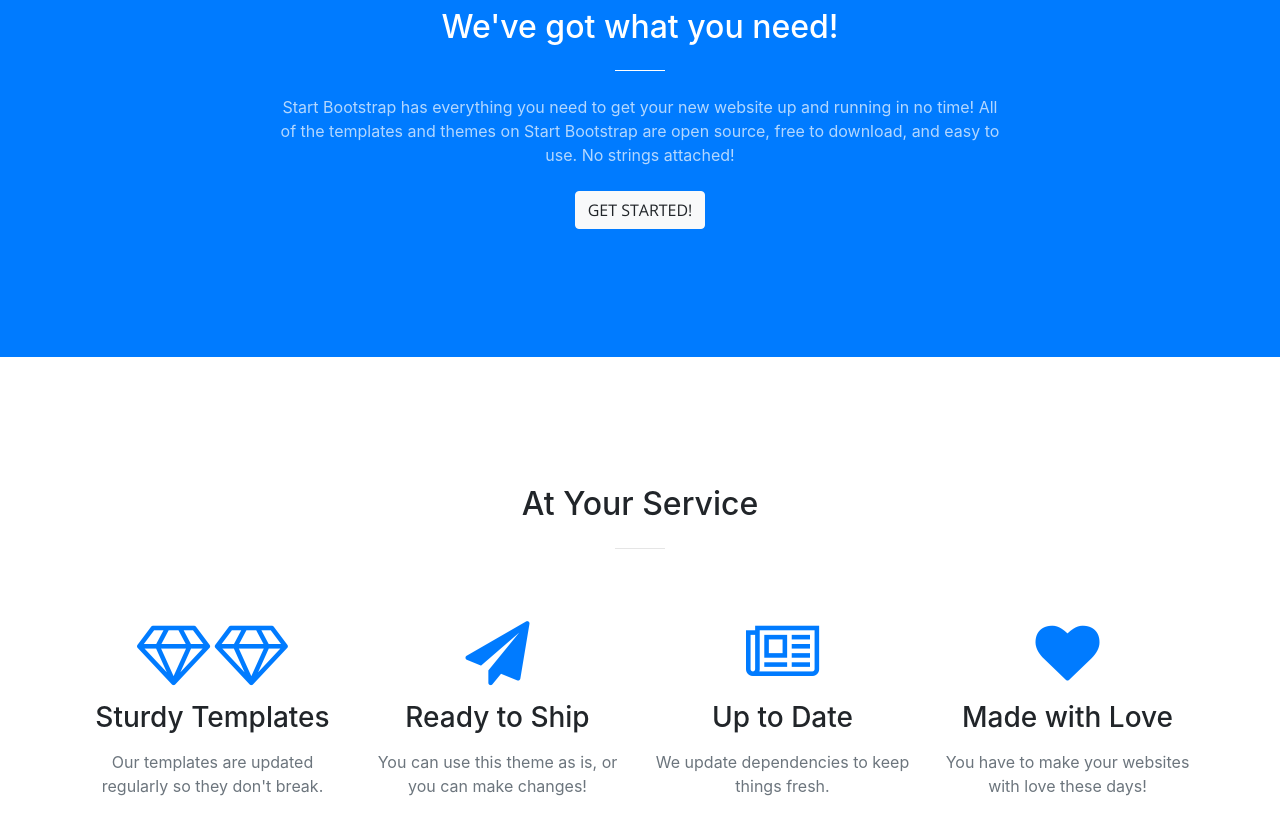
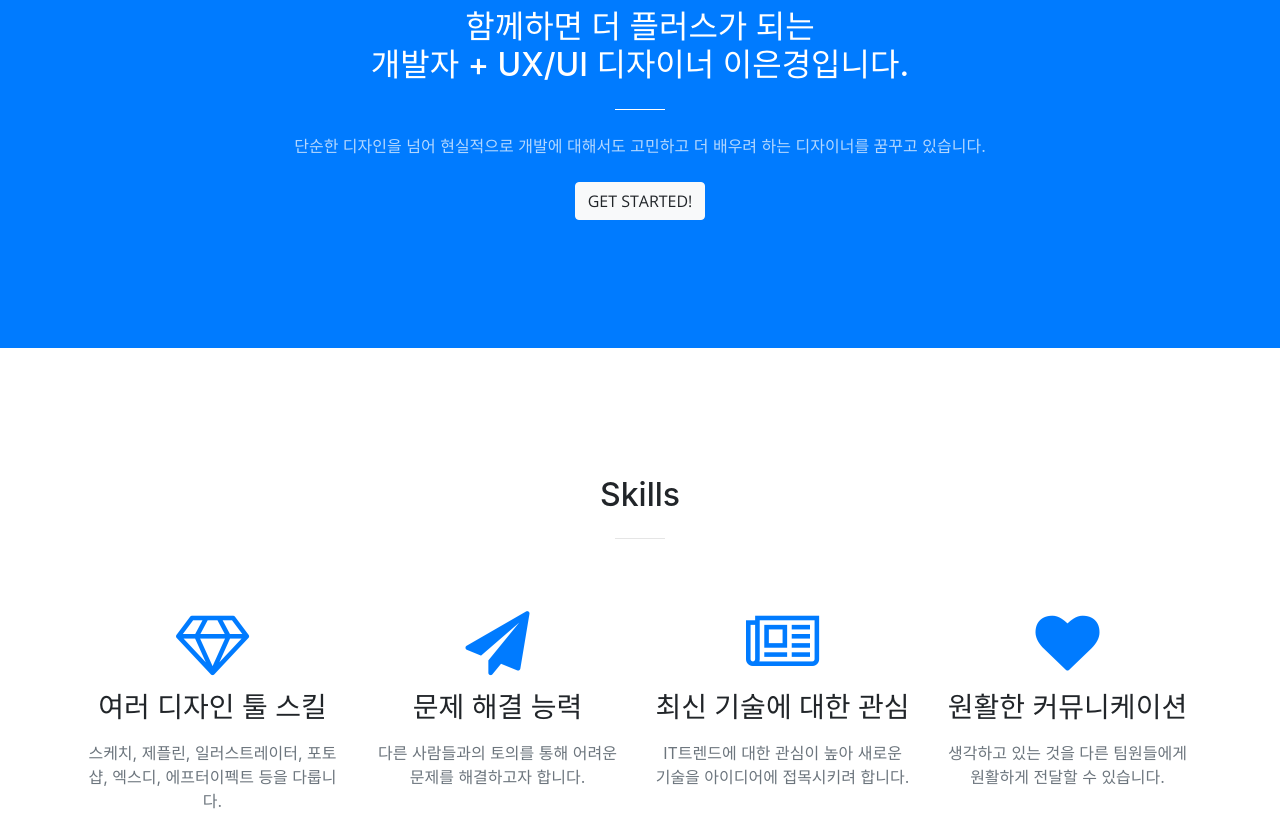
Before and after one commit to ekeknm/ekeknm.github.io, a website with bundled scripts: page index.html in a window 1280 px wide. Shown: the part 920-1736 px from the top of the page. Built offline with nearby package versions, Linux system fonts and the light colour scheme.

Commit message:
ekeknm_update

```diff
--- a/index.html
+++ b/index.html
@@ -31,7 +31,7 @@
     <!-- Navigation -->
     <nav class="navbar navbar-expand-lg navbar-light fixed-top" id="mainNav">
       <div class="container">
-        <a class="navbar-brand js-scroll-trigger" href="#page-top">Start Bootstrap</a>
+        <a class="navbar-brand js-scroll-trigger" href="#page-top">Eunkyeong Lee</a>
         <button class="navbar-toggler navbar-toggler-right" type="button" data-toggle="collapse" data-target="#navbarResponsive" aria-controls="navbarResponsive" aria-expanded="false" aria-label="Toggle navigation">
           <span class="navbar-toggler-icon"></span>
         </button>
@@ -64,7 +64,7 @@
             <hr>
           </div>
           <div class="col-lg-8 mx-auto">
-            <p class="text-faded mb-5">Start Bootstrap can help you build better websites using the Bootstrap CSS framework! Just download your template and start going, no strings attached!</p>
+            <p class="text-faded mb-5">멋쟁이 사자처럼 6기, 디발자 이은경의 페이지입니다!</p>
             <a class="btn btn-primary btn-xl js-scroll-trigger" href="#about">Find Out More</a>
           </div>
         </div>
@@ -75,9 +75,9 @@
       <div class="container">
         <div class="row">
           <div class="col-lg-8 mx-auto text-center">
-            <h2 class="section-heading text-white">We've got what you need!</h2>
+            <h2 class="section-heading text-white">함께하면 더 플러스가 되는 <br>개발자 + UX/UI 디자이너 이은경입니다.</h2>
             <hr class="light my-4">
-            <p class="text-faded mb-4">Start Bootstrap has everything you need to get your new website up and running in no time! All of the templates and themes on Start Bootstrap are open source, free to download, and easy to use. No strings attached!</p>
+            <p class="text-faded mb-4">단순한 디자인을 넘어 현실적으로 개발에 대해서도 고민하고 더 배우려 하는 디자이너를 꿈꾸고 있습니다.</p>
             <a class="btn btn-light btn-xl js-scroll-trigger" href="#services">Get Started!</a>
           </div>
         </div>
@@ -88,7 +88,7 @@
       <div class="container">
         <div class="row">
           <div class="col-lg-12 text-center">
-            <h2 class="section-heading">At Your Service</h2>
+            <h2 class="section-heading">Skills</h2>
             <hr class="my-4">
           </div>
         </div>
@@ -98,30 +98,29 @@
           <div class="col-lg-3 col-md-6 text-center">
             <div class="service-box mt-5 mx-auto">
               <i class="fa fa-4x fa-diamond text-primary mb-3 sr-icons"></i>
-              <i class="fa fa-4x fa-diamond text-primary mb-3 sr-icons"></i>
-              <h3 class="mb-3">Sturdy Templates</h3>
-              <p class="text-muted mb-0">Our templates are updated regularly so they don't break.</p>
+              <h3 class="mb-3">여러 디자인 툴 스킬</h3>
+              <p class="text-muted mb-0">스케치, 제플린, 일러스트레이터, 포토샵, 엑스디, 에프터이펙트 등을 다룹니다.</p>
             </div>
           </div>
           <div class="col-lg-3 col-md-6 text-center">
             <div class="service-box mt-5 mx-auto">
               <i class="fa fa-4x fa-paper-plane text-primary mb-3 sr-icons"></i>
-              <h3 class="mb-3">Ready to Ship</h3>
-              <p class="text-muted mb-0">You can use this theme as is, or you can make changes!</p>
+              <h3 class="mb-3">문제 해결 능력</h3>
+              <p class="text-muted mb-0">다른 사람들과의 토의를 통해 어려운 <br>문제를 해결하고자 합니다.</p>
             </div>
           </div>
           <div class="col-lg-3 col-md-6 text-center">
             <div class="service-box mt-5 mx-auto">
               <i class="fa fa-4x fa-newspaper-o text-primary mb-3 sr-icons"></i>
-              <h3 class="mb-3">Up to Date</h3>
-              <p class="text-muted mb-0">We update dependencies to keep things fresh.</p>
+              <h3 class="mb-3">최신 기술에 대한 관심</h3>
+              <p class="text-muted mb-0">IT트렌드에 대한 관심이 높아 새로운 <br>기술을 아이디어에 접목시키려 합니다.</p>
             </div>
           </div>
           <div class="col-lg-3 col-md-6 text-center">
             <div class="service-box mt-5 mx-auto">
               <i class="fa fa-4x fa-heart text-primary mb-3 sr-icons"></i>
-              <h3 class="mb-3">Made with Love</h3>
-              <p class="text-muted mb-0">You have to make your websites with love these days!</p>
+              <h3 class="mb-3">원활한 커뮤니케이션</h3>
+              <p class="text-muted mb-0">생각하고 있는 것을 다른 팀원들에게 <br>원활하게 전달할 수 있습니다.</p>
             </div>
           </div>
         </div>
@@ -227,8 +226,8 @@
 
     <section class="bg-dark text-white">
       <div class="container text-center">
-        <h2 class="mb-4">Free Download at Start Bootstrap!</h2>
-        <a class="btn btn-light btn-xl sr-button" href="http://startbootstrap.com/template-overviews/creative/">Download Now!</a>
+        <h2 class="mb-4">작업에 대한 더 자세한 내용을 보려면 클릭하세요.</h2>
+        <a class="btn btn-light btn-xl sr-button" href="http://startbootstrap.com/template-overviews/creative/">작업물 보기</a>
       </div>
     </section>
 
@@ -236,9 +235,9 @@
       <div class="container">
         <div class="row">
           <div class="col-lg-8 mx-auto text-center">
-            <h2 class="section-heading">Let's Get In Touch!</h2>
+            <h2 class="section-heading">Contact</h2>
             <hr class="my-4">
-            <p class="mb-5">Ready to start your next project with us? That's great! Give us a call or send us an email and we will get back to you as soon as possible!</p>
+            <p class="mb-5">저에게 더 궁금한 내용이 있는 분은 아래의 연락처로 연락해주세요!</p>
           </div>
         </div>
         <div class="row">
```
